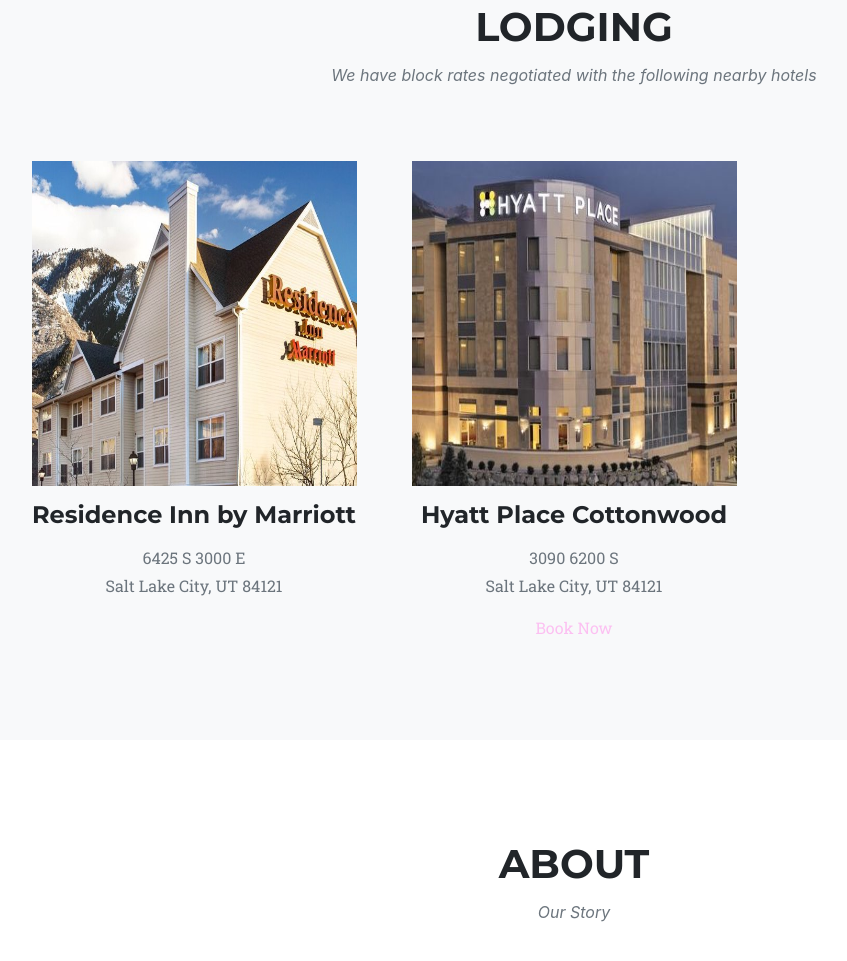
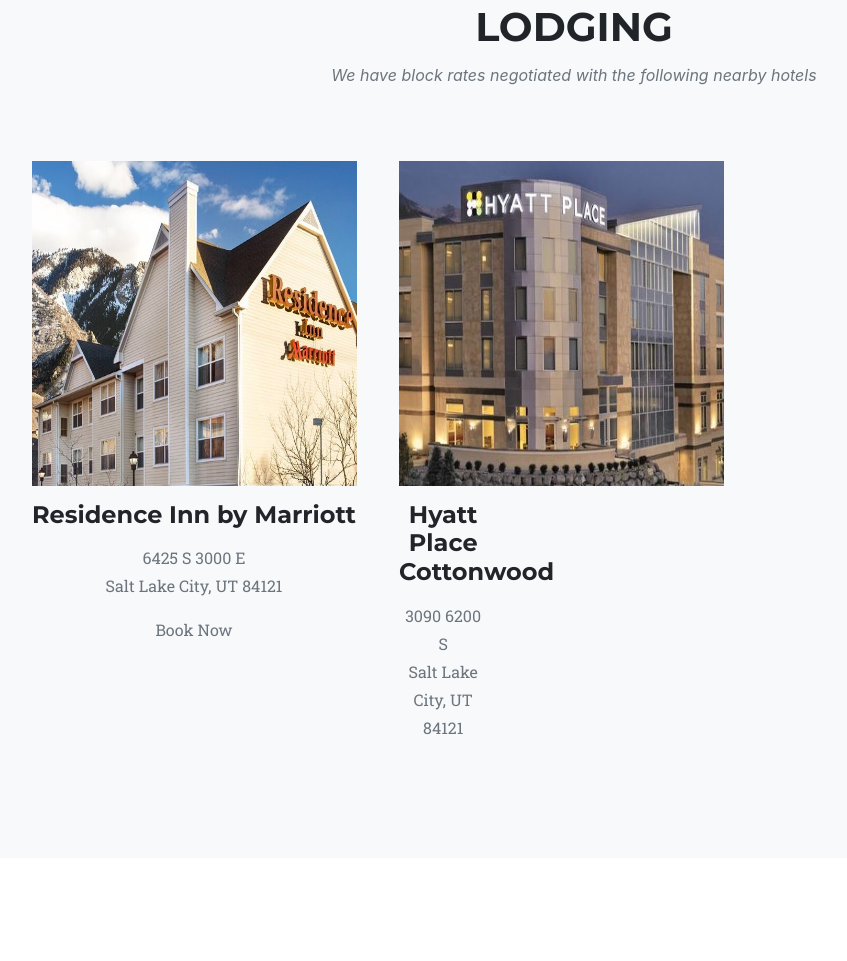
Before and after one commit to dustinhh/dustinandkianna, a website: page index.html in a window 1280 px wide. Shown: the part 1815-2776 px from the top of the page, without its empty margins (66-913 px from the left). Drawn offline with Linux system fonts and the light colour scheme; a web font is replaced by a local one.

Commit message:
Update index.html

```diff
--- a/index.html
+++ b/index.html
@@ -100,13 +100,14 @@
 <img src="img/marriott.jpg" alt="Marriott" height="325" width="325">
           <h4 class="service-heading">Residence Inn by Marriott</h4>
           <p class="text-muted">6425 S 3000 E<br> Salt Lake City, UT 84121</p>
+	<a href="https://nam02.safelinks.protection.outlook.com/?url=https%3A%2F%2Fwww.marriott.com%2Fevents%2Fstart.mi%3Fid%3D1574464619417%26key%3DGRP&data=02%7C01%7C%7C0abd9ff123fa4fd744d108d76fa2363d%7C84df9e7fe9f640afb435aaaaaaaaaaaa%7C1%7C0%7C637100614786783646&sdata=x5z5XD4DOcB0EzCKZuAn%2F4PXT2bnGXuhv5uyloHlTq8%3D&reserved=0" target="_blank">  <p class="text-muted">Book Now</p><a>
+
         </div>
         <div class="col-md-4">
           <!-- <span class="fa-stack fa-4x"> </span> -->
 <img src="img/hyatt.jpg" alt="Marriott" height="325" width="325">
           <h4 class="service-heading">Hyatt Place Cottonwood</h4>
           <p class="text-muted">3090 6200 S<br> Salt Lake City, UT 84121</p>
-	<a href="https://nam02.safelinks.protection.outlook.com/?url=https%3A%2F%2Fwww.marriott.com%2Fevents%2Fstart.mi%3Fid%3D1574464619417%26key%3DGRP&data=02%7C01%7C%7C0abd9ff123fa4fd744d108d76fa2363d%7C84df9e7fe9f640afb435aaaaaaaaaaaa%7C1%7C0%7C637100614786783646&sdata=x5z5XD4DOcB0EzCKZuAn%2F4PXT2bnGXuhv5uyloHlTq8%3D&reserved=0" target="_blank"> Book Now<a>
         </div>
       </div>
 </center>
```
